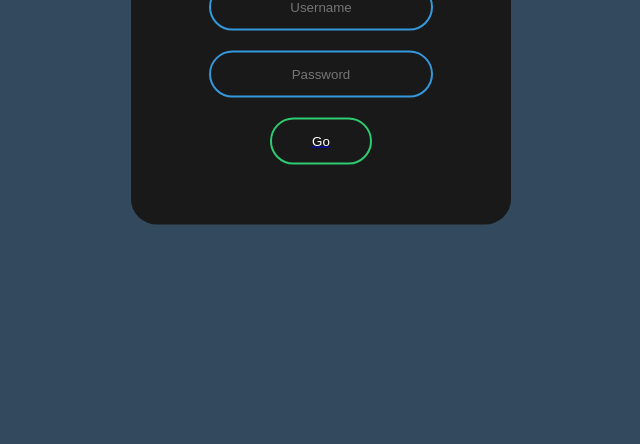
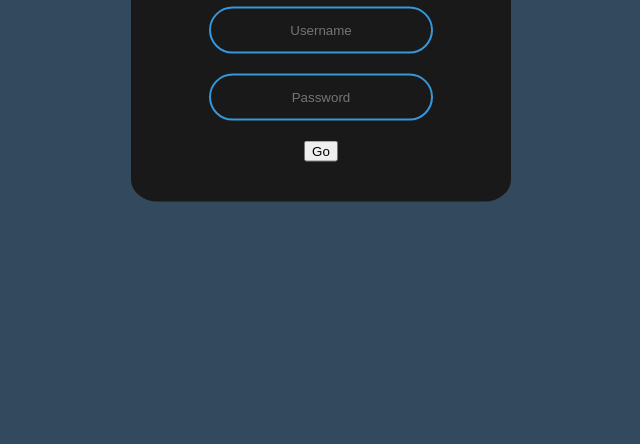
Before and after one commit to gabrielltmonteiro/login-screen, a plain HTML site: page index.html in a window 1280 px wide. Shown: the part 356-800 px from the top of the page, without its empty margins (319-959 px from the left). Drawn offline with Linux system fonts and the light colour scheme.

Commit message:
type="button"

```diff
--- a/index.html
+++ b/index.html
@@ -11,7 +11,7 @@
     <h1>Login</h1>
     <input type="text" name="" placeholder="Username">
     <input type="password" name="" id="" placeholder="Password">
-    <a href="https://gabrielltmonteiro.github.io" target="self"><input type="submit" value="Go"></a>
+    <a href="https://gabrielltmonteiro.github.io" target="self"><input type="button" value="Go"></a>
 </form>
 </body>
 </html>
```
